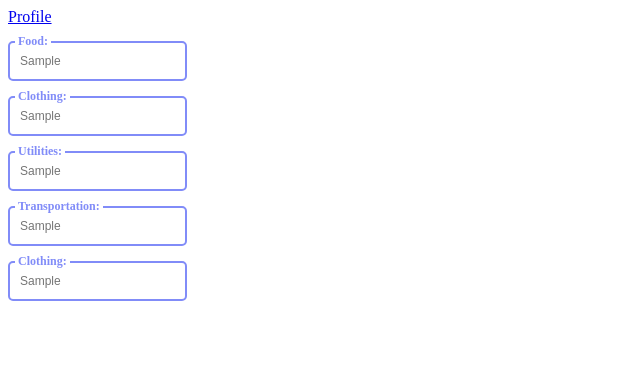
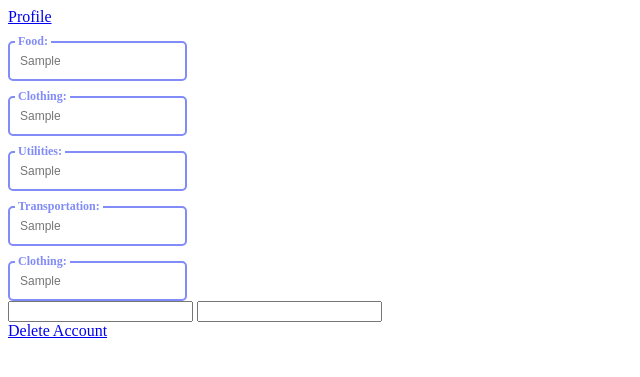
Before and after one commit to prithvipat/TrackME, a Django app: template TrackME/templates/settings.html in a window 1280 px wide. Shown: the top 377 px of the page, without its empty margins (0-640 px from the left). Run offline with Django 5.2, Linux system fonts and the light colour scheme; the template is opened without the code that fills it: most values are stand-ins (such as "Sample title", 1, 10 or a date in 2020).

Commit message:
Update settings.html

```diff
--- a/TrackME/templates/settings.html
+++ b/TrackME/templates/settings.html
@@ -30,8 +30,18 @@
             <label for="others" class='text'>Clothing:</label>
             <input autocomplete="off" class='input' id='budgets-input5' type="integer" name='others' placeholder={{others_budget}}>
         </div>
-        <button id='budgets-btn' class='budgets-btn' type='submit'>Save</button>
+
+        <div class='money'>
+
+            <input type="text" name='cashflow'>
+            <input type="text" name='pocket'>
+
+        </div>
+
+        <button id='budgets-btn' class='budgets-btn' type='submit'>Update</button>
     </form>
+
+    <a href="/delete">Delete Account</a>
 
     <script> // Functonality --> Shows the button if the user changes anything
 
```
